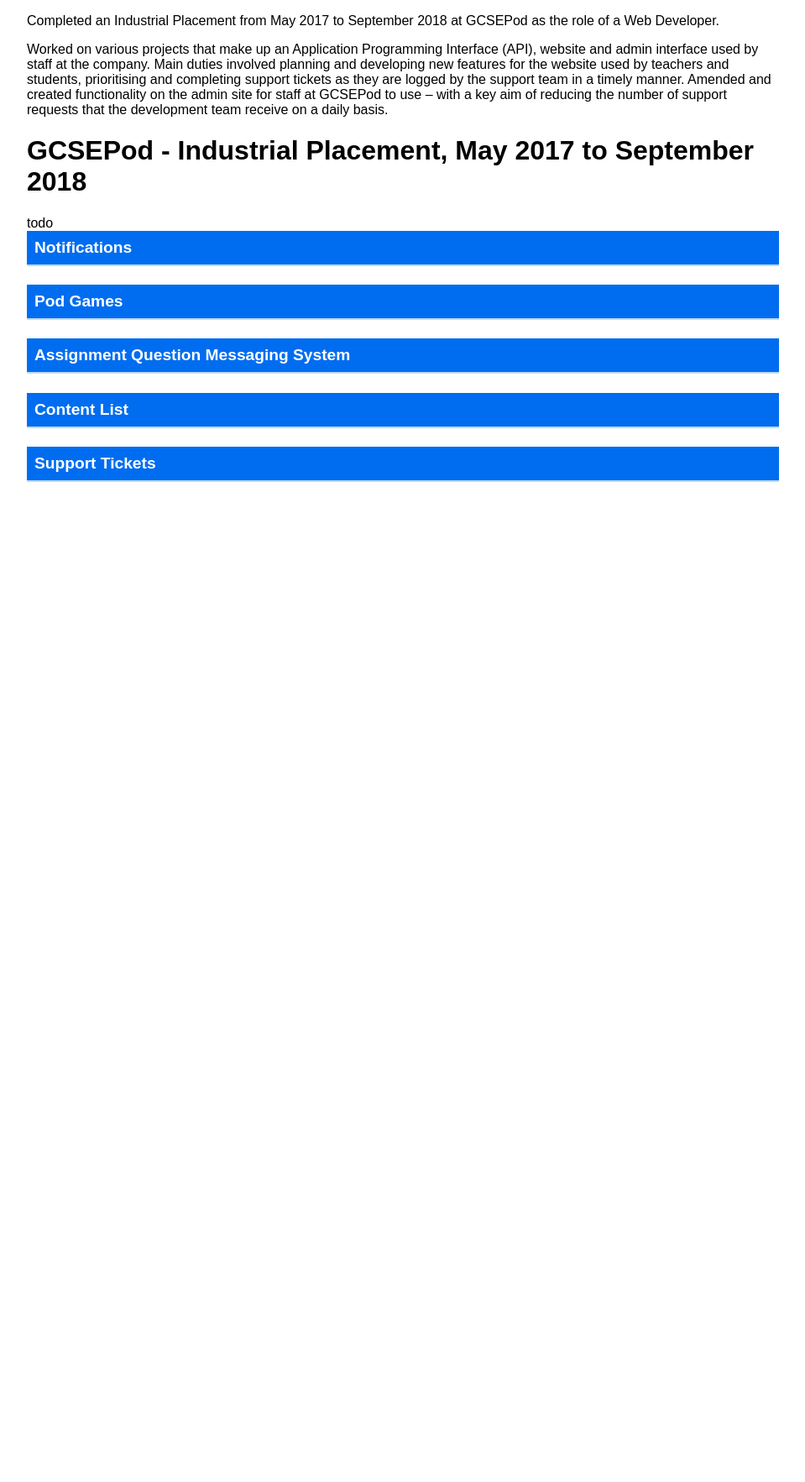
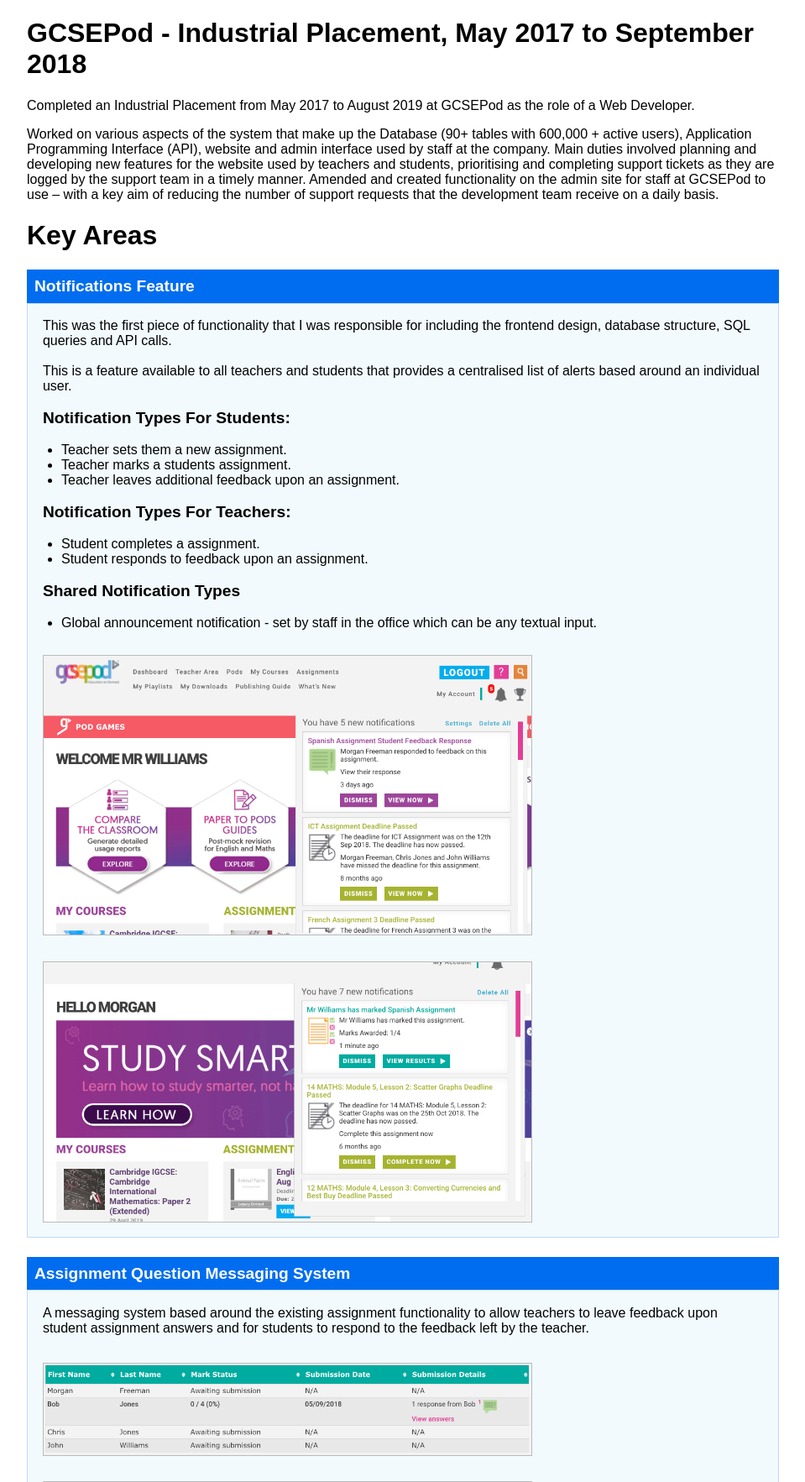
Before and after one commit to hwilliams3/hwilliams3.github.io, a PHP site: page /commercial.html in a window 1280 px wide. Shown: the part 98-1863 px from the top of the page at 84% size, without its empty margins (160-1119 px from the left). Before the commit the page ends 672 px from the top, so only its background shows below. Run offline with PHP 8.4, Linux system fonts and the light colour scheme.

Commit message:
Commercial page additions

```diff
--- a/commercial.html
+++ b/commercial.html
@@ -18,36 +18,67 @@
 
 <body>
   <main>
+    <h1>GCSEPod - Industrial Placement, May 2017 to September 2018</h1>
+
     <section>
-      <p> Completed an Industrial Placement from May 2017 to September 2018 at GCSEPod as the role of a Web Developer.</p>
+      <p> Completed an Industrial Placement from May 2017 to August 2019 at GCSEPod as the role of a Web Developer.</p>
 
-      <p>Worked on various projects that make up an Application Programming Interface (API), website and admin interface used by staff at the company.
-        Main duties involved planning and developing new features for the website used by teachers and students, prioritising and completing support tickets as they are logged by the support team in a timely manner. Amended and created functionality on the admin site for staff at GCSEPod to use – with a key aim of reducing the number of support requests that the development team receive on a daily basis.</p>
+      <p>Worked on various aspects of the system that make up the Database (90+ tables with 600,000 + active users), Application Programming Interface (API), website and admin interface used by staff at the company.
+        Main duties involved planning and developing new features for the website used by teachers and students, prioritising and completing support tickets as they are logged by the support team in a timely manner. Amended and created functionality on the admin site for staff at GCSEPod to use – with a key aim of reducing the number of support requests that the development team receive on a daily basis. </p>
     </section>
 
-    <h1>GCSEPod - Industrial Placement, May 2017 to September 2018</h1>
+    <h1>Key Areas</h1>
 
-    todo
-    <h2>Notifications</h2>
+    <h2>Notifications Feature</h2>
     <section class="item">
+      <p>This was the first piece of functionality that I was responsible for including the frontend design, database structure, SQL queries and API calls. </p>
+      <p>This is a feature available to all teachers and students that provides a centralised list of alerts based around an individual user. </p>
 
-    </section>
+      <h3>Notification Types For Students:</h3>
+      <ul>
+        <li>Teacher sets them a new assignment.</li>
+        <li>Teacher marks a students assignment.</li>
+        <li>Teacher leaves additional feedback upon an assignment.</li>
+      </ul>
 
-    <h2>Pod Games</h2>
-    <section class="item">
+      <h3>Notification Types For Teachers:</h3>
+      <ul>
+        <li>Student completes a assignment.</li>
+        <li>Student responds to feedback upon an assignment.</li>
+      </ul>
+
+      <h3>Shared Notification Types</h3>
+      <ul>
+        <li>Global announcement notification - set by staff in the office which can be any textual input.</li>
+      </ul>
+
+      <img src="themes/images/gcsepod/image_teacher_notification.png" class="preview-img"/>
+      <img src="themes/images/gcsepod/image_student_notifications.png" class="preview-img"/>
     </section>
 
     <h2>Assignment Question Messaging System</h2>
     <section class="item">
+      <p>A messaging system based around the existing assignment functionality to allow teachers to leave feedback upon student assignment answers and for students to respond to the feedback left by the teacher.</p>
+      <img src="themes/images/gcsepod/image_messaging.png" class="preview-img"/>
+      <img src="themes/images/gcsepod/image_teacher_message.png" class="preview-img"/>
+      <img src="themes/images/gcsepod/image_student_message.png" class="preview-img"/>
     </section>
 
-    <h2>Content List</h2>
+    <h2>Site Content List</h2>
     <section class="item">
-    </section>
-
-    <h2>Support Tickets</h2>
-    <section class="item">
+      <p> Functionality to view a full list of content on the site, filtered by subject, examboard, topic, title and pod (video).</p>
+      <img src="themes/images/gcsepod/image_clist_subjects.png" class="preview-img"/>
+      <img src="themes/images/gcsepod/image_clist_examboards.png" class="preview-img"/>
+      <img src="themes/images/gcsepod/image_clist_topics.png" class="preview-img"/>
+      <img src="themes/images/gcsepod/image_clist_titles.png" class="preview-img"/>
+      <img src="themes/images/gcsepod/image_clist_chapters.png" class="preview-img"/>
     </section>
   </main>
+
+  <footer>
+    <section>
+      <p>Contact Henry Williams at: <a href="mailto:someone@example.com target="_top">Henry.williams01@outlook.com</a>. Site last updated: 30th April 2019</p>
+    </section>
+  </footer>
 </body>
 </html>
--- a/stylesheet.css
+++ b/stylesheet.css
@@ -33,8 +33,11 @@
     margin: 1.5% 2%;
     border: 1px solid #bbbbbb;
 }
-.preview-img {
+.web-img {
     width: 96%;
+}
+.preview-img{
+    width: 65%;
 }
 .item {
     background-color: #bfe5fb33;
@@ -69,7 +72,7 @@
 
 @media only screen and (max-width: 1020px) {
     body {
-        width: 85%;
+        width: 97%;
     }
     img {
         width: 35%;
@@ -77,9 +80,6 @@
 }
 
 @media only screen and (max-width: 750px) {
-    body {
-        width: 95%;
-    }
     img {
         width: 60%;
     }
```
Also changed, not shown: index.html (+12 -2 lines), mobile_projects.html (+15 -1 lines), web_projects.html (+9 -3 lines), themes/images/gcsepod/image_clist_chapters.png (added), themes/images/gcsepod/image_clist_examboards.png (added), themes/images/gcsepod/image_clist_subjects.png (added), themes/images/gcsepod/image_clist_titles.png (added), themes/images/gcsepod/image_clist_topics.png (added), themes/images/gcsepod/image_messaging.png (added), themes/images/gcsepod/image_student_message.png (added), themes/images/gcsepod/image_student_notifications.png (added), themes/images/gcsepod/image_teacher_message.png (added), themes/images/gcsepod/image_teacher_notification.png (added).
